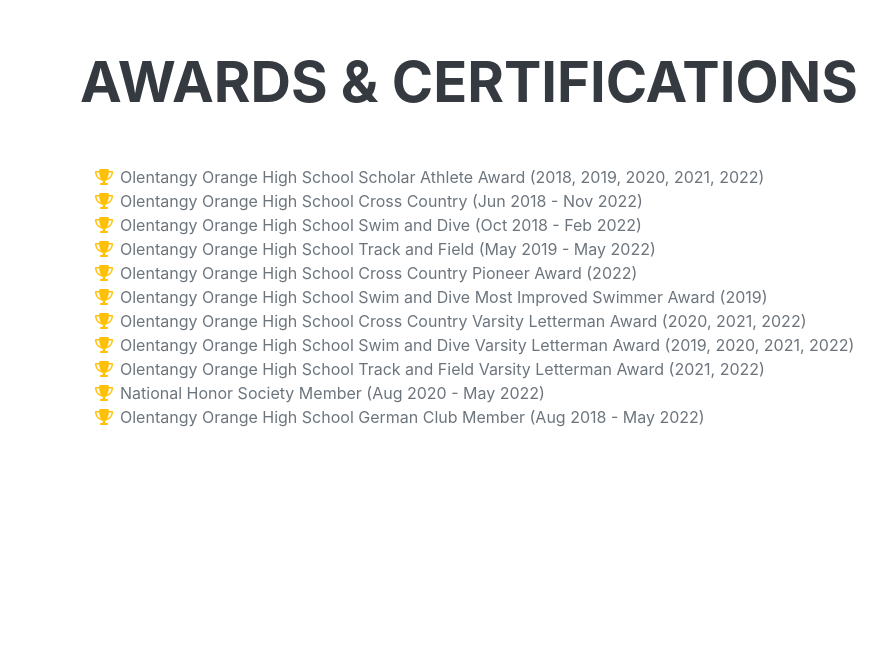
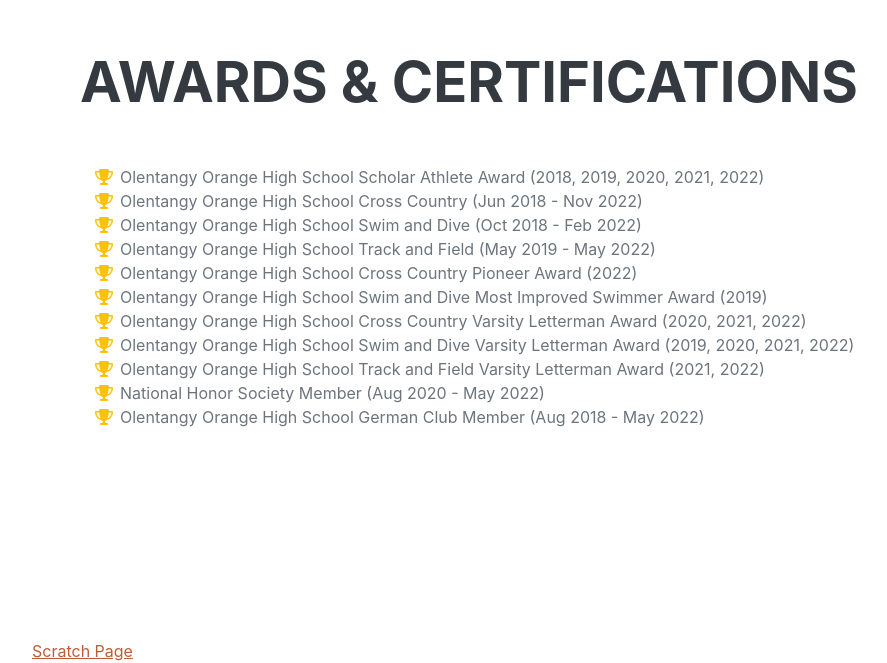
Before and after one commit to jhelmer04/IS-Final, a plain HTML site: page index.html in a window 1280 px wide. Shown: the part 5278-5941 px from the top of the page, without its empty margins (240-1127 px from the left). Before the commit the page ends 5917 px from the top, so only its background shows below. Drawn offline with nearby package versions, Linux system fonts and the light colour scheme; a web font is replaced by a local one.

Commit message:
Add files via upload

```diff
--- a/index.html
+++ b/index.html
@@ -243,5 +243,6 @@
         <script src="https://cdn.jsdelivr.net/npm/bootstrap@5.2.3/dist/js/bootstrap.bundle.min.js"></script>
         <!-- Core theme JS-->
         <script src="js/scripts.js"></script>
+        <a href="from_scratch.html">Scratch Page</a>
     </body>
 </html>
```
